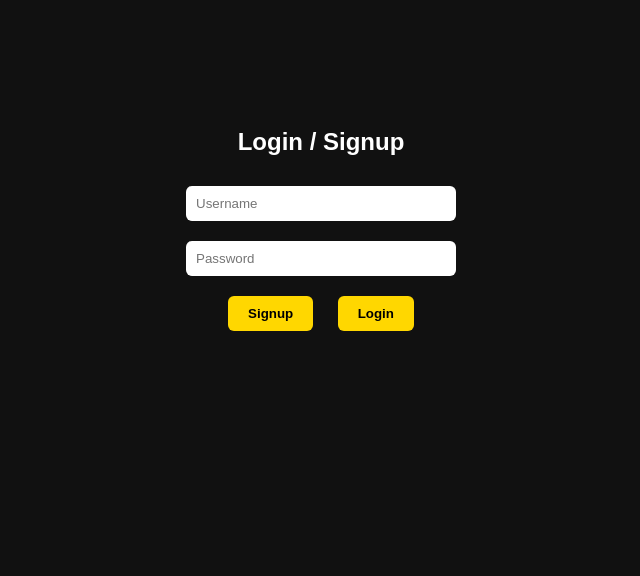
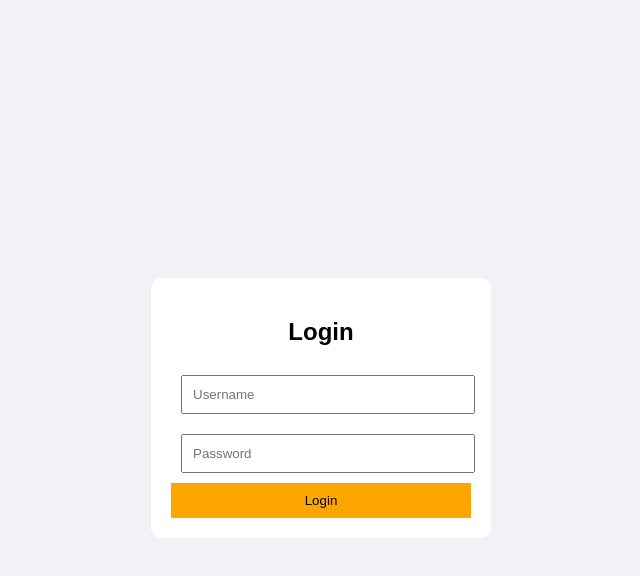
Before and after one commit to sridharsjcc/Furniture-store, a website: page Frontend/login.html in a window 1280 px wide. Shown: the whole page, without its empty margins (319-959 px from the left). Drawn offline with Linux system fonts and the light colour scheme.

Commit message:
Update login.html

```diff
--- a/Frontend/login.html
+++ b/Frontend/login.html
@@ -6,91 +6,77 @@
   <style>
     body {
       font-family: Arial;
-      background: #111;
-      color: white;
+      background: #f0f2f5;
+      display: flex;
+      justify-content: center;
+      align-items: center;
+      height: 100vh;
+    }
+
+    .box {
+      background: white;
+      padding: 20px;
+      border-radius: 10px;
+      width: 300px;
       text-align: center;
-      padding-top: 100px;
     }
 
     input {
+      width: 90%;
       padding: 10px;
-      width: 250px;
       margin: 10px;
-      border-radius: 6px;
-      border: none;
     }
 
     button {
-      padding: 10px 20px;
-      margin: 10px;
-      background: gold;
+      padding: 10px;
+      width: 100%;
+      background: orange;
       border: none;
-      border-radius: 6px;
       cursor: pointer;
-      font-weight: bold;
     }
   </style>
 </head>
 
 <body>
 
-<h2>Login / Signup</h2>
+<div class="box">
+  <h2>Login</h2>
 
-<input id="username" placeholder="Username"><br>
-<input id="password" type="password" placeholder="Password"><br>
+  <input id="username" placeholder="Username">
+  <input id="password" type="password" placeholder="Password">
 
-<button onclick="signup()">Signup</button>
-<button onclick="login()">Login</button>
+  <button onclick="login()">Login</button>
+</div>
 
 <script>
 
-// SIGNUP
-function signup(){
-  const username = document.getElementById("username").value;
-  const password = document.getElementById("password").value;
+const BASE_URL = "https://furniturebackend-adua.onrender.com";
 
-  fetch("http://localhost:3000/signup", {
-    method: "POST",
-    headers: {"Content-Type": "application/json"},
-    body: JSON.stringify({ username, password })
+function login(){
+
+fetch(BASE_URL + "/login",{
+  method:"POST",
+  headers:{
+    "Content-Type":"application/json"
+  },
+  body:JSON.stringify({
+    username:username.value,
+    password:password.value
   })
-  .then(res => res.text())
-  .then(msg => alert(msg))
-  .catch(() => alert("Server error ❌"));
-}
+})
+.then(res=>res.json())
+.then(data=>{
 
+  if(data.token){
+    localStorage.setItem("token", data.token);
+    alert("Login success ✅");
+    window.location = "index.html";
+  } else {
+    alert("Login failed ❌");
+  }
 
-// LOGIN (🔥 FIXED WITH TOKEN)
-function login(){
-  const username = document.getElementById("username").value;
-  const password = document.getElementById("password").value;
+});
 
-  fetch("http://localhost:3000/login", {
-    method: "POST",
-    headers: {"Content-Type": "application/json"},
-    body: JSON.stringify({ username, password })
-  })
-  .then(async res => {
-
-    if(!res.ok){
-      throw new Error("Invalid login ❌");
-    }
-
-    const data = await res.json();
-
-    // ✅ SAVE TOKEN + USER
-    localStorage.setItem("token", data.token);
-    localStorage.setItem("user", JSON.stringify(data.user));
-
-    alert("Login success ✅");
-
-    if(data.user.isAdmin){
-      window.location.href = "admin.html";
-    } else {
-      window.location.href = "index.html";
-    }
-  })
-  .catch(err => alert(err.message));
 }
 
 </script>
```
